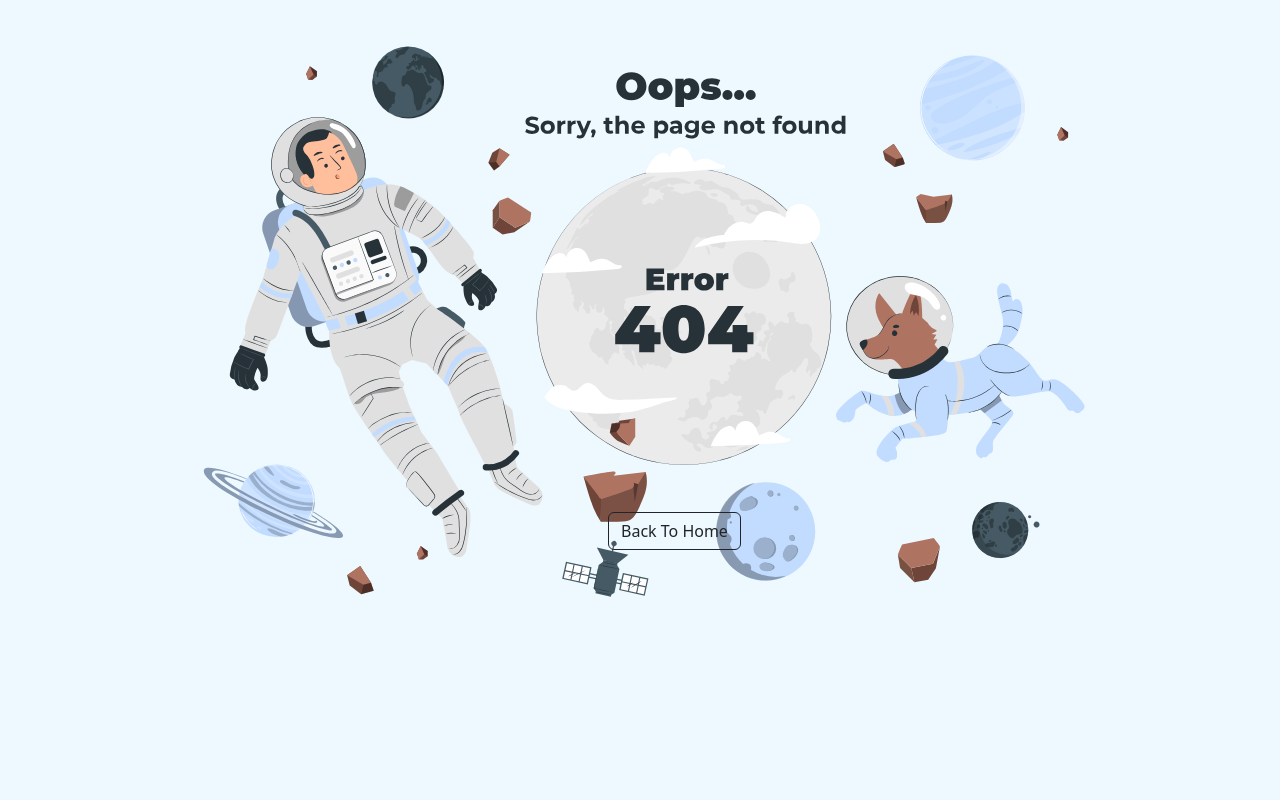
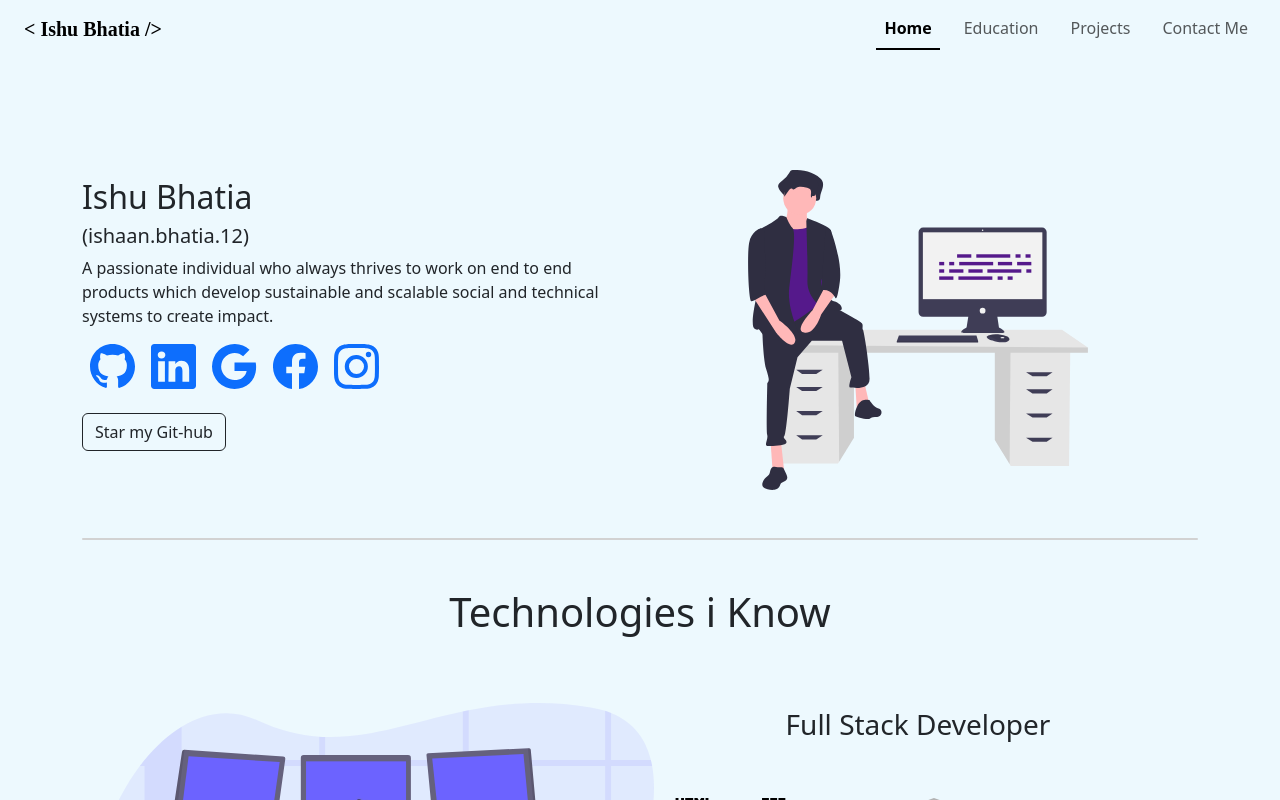
Before and after one commit to IshanBhatiya/PortFolio, a React (Create React App) app in the folder portfolio/: page / in a window 1280 px wide. Shown: the top 800 px of the page. Built offline with nearby package versions, Linux system fonts and the light colour scheme; a web font is replaced by a local one.

Commit message:
netlify error resolve

```diff
--- a/portfolio/package.json
+++ b/portfolio/package.json
@@ -1,4 +1,5 @@
 {
+
   "name": "portfolio",
   "version": "0.1.0",
   "private": true,
--- a/portfolio/src/App.js
+++ b/portfolio/src/App.js
@@ -14,6 +14,10 @@ function App() {
 
   const router = createBrowserRouter([
 
+    {
+      path: "/",
+      element: <><Home /></>,
+    },
     {
       path: "/home",
       element: <><Home /></>,
--- a/portfolio/src/Components/Header.jsx
+++ b/portfolio/src/Components/Header.jsx
@@ -8,7 +8,7 @@ export default function Header() {
         <div className='container-fluid sticky-top '>
             <nav className="navbar navbar-expand-lg">
                 <div className="container-fluid">
-                    <Link className="navbar-brand" id='name' to="/home">{title}</Link>
+                    <Link className="navbar-brand" id='name' to="/">{title}</Link>
                     <button className="navbar-toggler" type="button" data-bs-toggle="collapse" data-bs-target="#navbarNav" aria-controls="navbarNav" aria-expanded="false" aria-label="Toggle navigation">
                         <span className="navbar-toggler-icon"></span>
                     </button>
```
Also changed, not shown: 2 other files (tests, documents, lock files or other folders).
